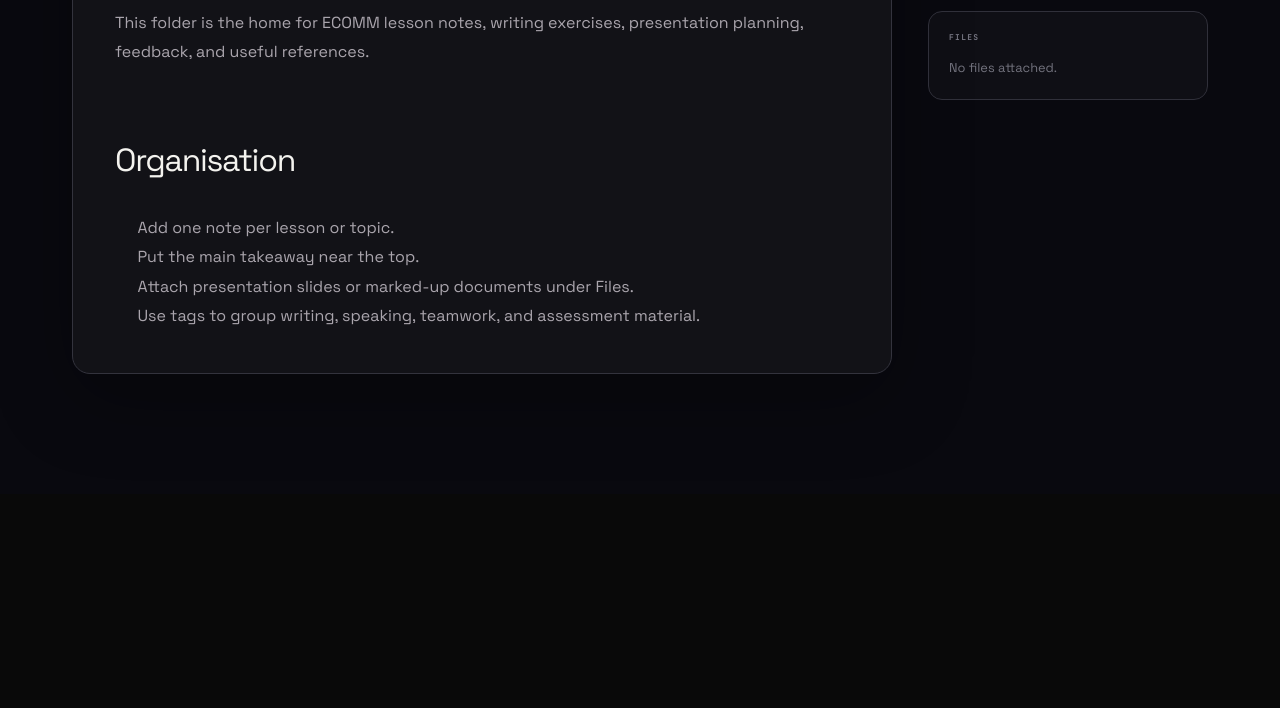
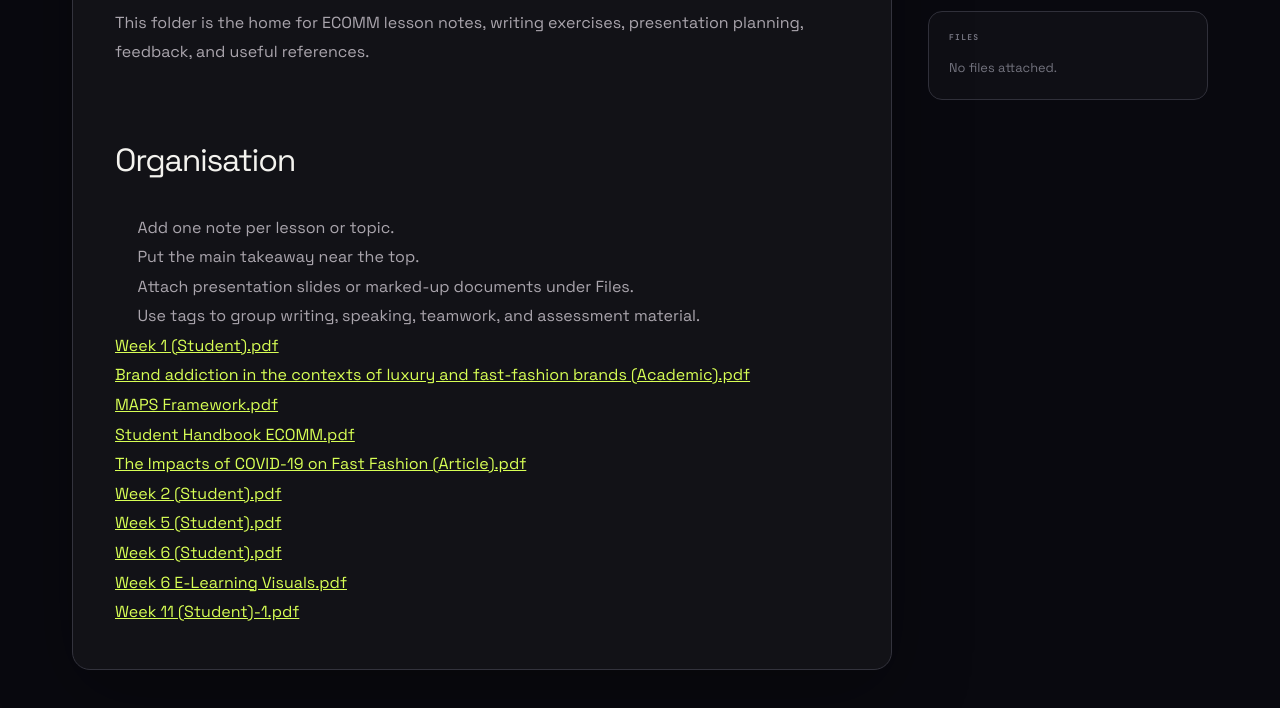
Before and after one commit to Yaohan0/portfolio, an Astro site: page /notes/ecomm-subject-index in a window 1280 px wide. Shown: the part 734-1442 px from the top of the page. Before the commit the page ends 1228 px from the top, so only its background shows below. Built offline with nearby package versions, Linux system fonts and the light colour scheme; Astro itself is replaced by a stand-in of ours.

Commit message:
Update Notes: ECOMM Subject Index

```diff
--- a/src/content/notes/ecomm-subject-index.md
+++ b/src/content/notes/ecomm-subject-index.md
@@ -4,9 +4,13 @@ slug: ecomm-subject-index
 order: 1
 subject: ECOMM
 date: '2026-06-30'
-summary: Central index for Effective Communication notes, writing exercises, presentations, and supporting files.
+summary: >-
+  Central index for Effective Communication notes, writing exercises,
+  presentations, and supporting files.
 status: Active
-tags: [communication, writing]
+tags:
+  - communication
+  - writing
 files: []
 cover: ''
 ---
@@ -20,3 +24,23 @@ This folder is the home for ECOMM lesson notes, writing exercises, presentation
 - Put the main takeaway near the top.
 - Attach presentation slides or marked-up documents under Files.
 - Use tags to group writing, speaking, teamwork, and assessment material.
+
+[Week 1 (Student).pdf](/uploads/1786753655862-week-1-student-.pdf)
+
+[Brand addiction in the contexts of luxury and fast-fashion brands (Academic).pdf](/uploads/1786753911326-brand-addiction-in-the-contexts-of-luxury-and-fast-fashion-brands-academic-.pdf)
+
+[MAPS Framework.pdf](/uploads/1786753911343-maps-framework.pdf)
+
+[Student Handbook ECOMM.pdf](/uploads/1786753911376-student-handbook-ecomm.pdf)
+
+[The Impacts of COVID-19 on Fast Fashion (Article).pdf](/uploads/1786753911448-the-impacts-of-covid-19-on-fast-fashion-article-.pdf)
+
+[Week 2 (Student).pdf](/uploads/1786753918812-week-2-student-.pdf)
+
+[Week 5 (Student).pdf](/uploads/1786753918841-week-5-student-.pdf)
+
+[Week 6 (Student).pdf](/uploads/1786753918852-week-6-student-.pdf)
+
+[Week 6 E-Learning Visuals.pdf](/uploads/1786753918889-week-6-e-learning-visuals.pdf)
+
+[Week 11 (Student)-1.pdf](/uploads/1786753918973-week-11-student-1.pdf)
```
Also changed, not shown: 10 other files.
